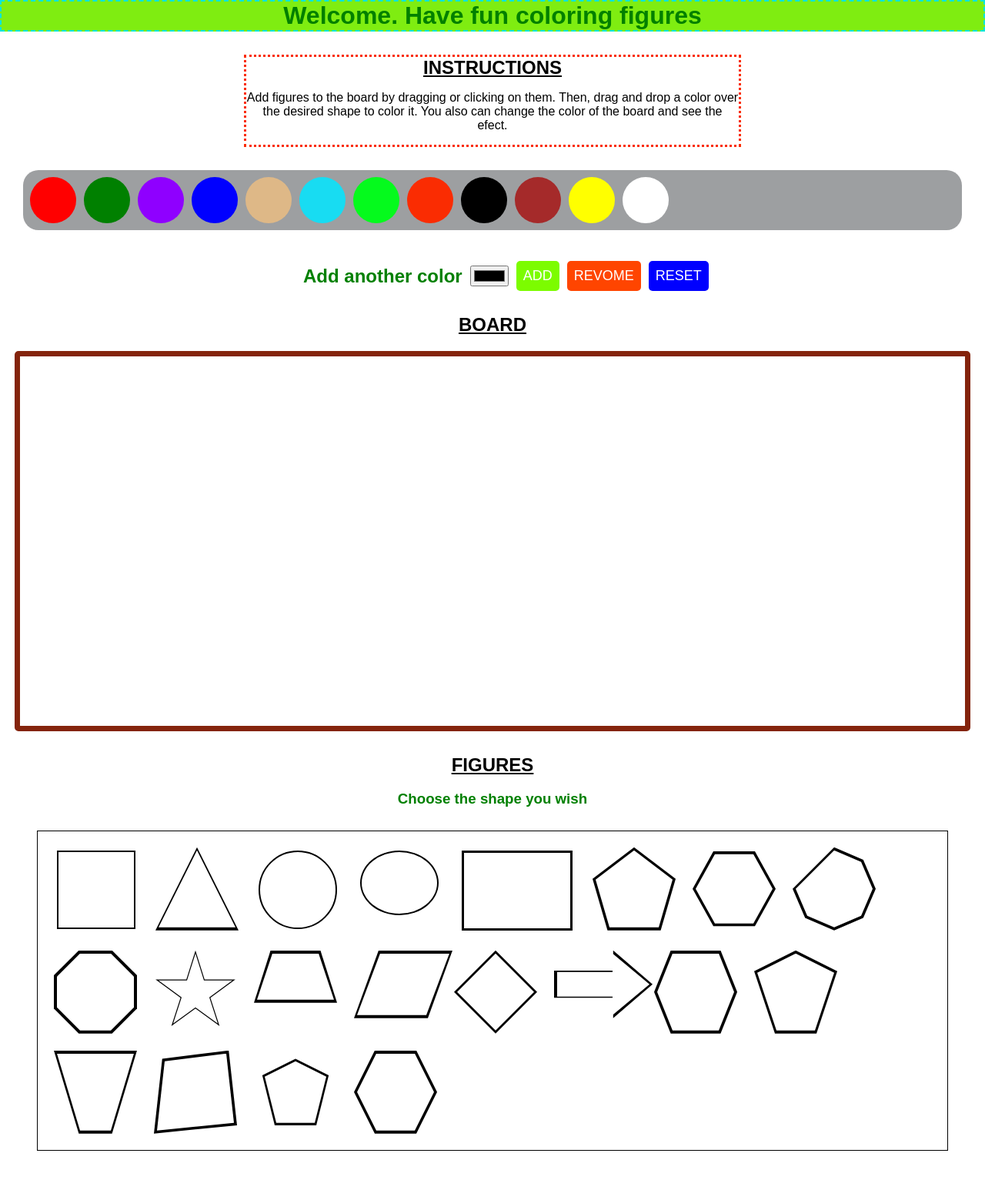
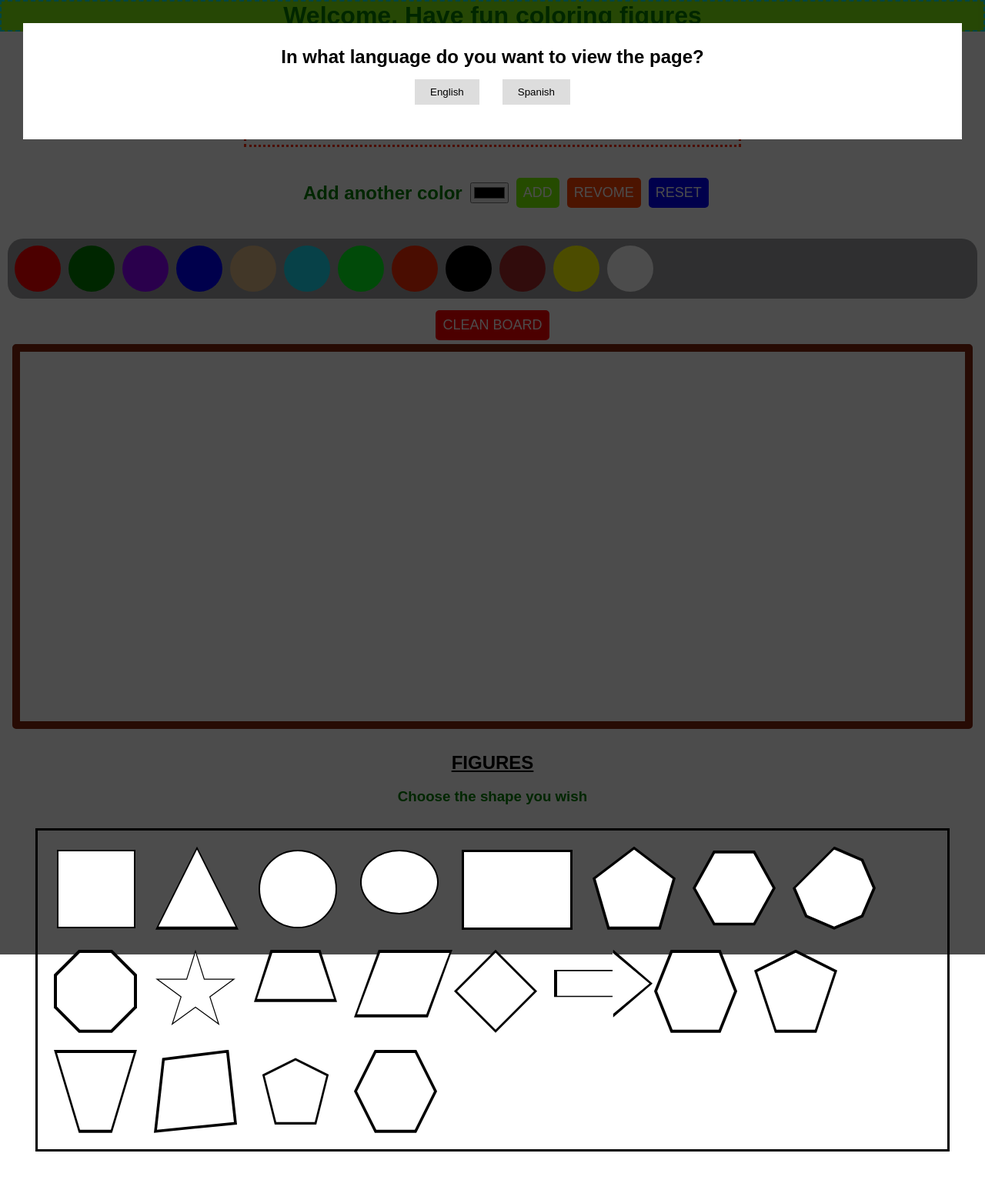
Before and after one commit to jhonfredy7777/js-project1, a Django app: page / in a window 1280 px wide. Shown: the whole page at 77% size. Before the commit the page ends 1495 px from the top, so only its background shows below. Run offline with Django 5.2, Linux system fonts and the light colour scheme.

Commit message:
add button to clean the board and give hover effect to all buttons and colors. Add a modal window for the user to choose the page language using localStorage.

```diff
--- a/jscolorgame/static/css/styles.css
+++ b/jscolorgame/static/css/styles.css
@@ -19,6 +19,7 @@ width: 50%;
 margin:auto;
 padding: 0;
 border: 3px dotted #fa2c02;
+margin-bottom: 30px;
 }
 .instructions h2,p{
 text-align: center;
@@ -32,7 +33,8 @@ text-transform: uppercase;
 background-color: #9d9fa1;
 min-height: 70px;
 height: fit-content;
-margin: 30px;
+margin: 10px;
+margin-top: 30px;
 padding: 4px;
 display: flex;
 align-items: center;
@@ -91,19 +93,25 @@ border: none;
 /* ---------- colors section ends ------------------------------------------------ */
 
 /* ---------- board section ------------------------------------------------------ */
-.board-leyend{
+
+.board-head{
 text-align: center;
-margin: 20px;
 }
-.board-leyend h2{
-text-decoration: underline;
+.board-head button{
+background-color: red;
+border-radius: 5px;
+padding: 9px;
+font-size: 18px;
 text-transform: uppercase;
+color: white;
+border: none;
+margin: 5px;
 }
 .board{
 width: 96%;
 min-height: 60vh;
 height: fit-content;
-border: 7px solid #84240c;
+border: 10px solid #84240c;
 border-radius: 5px;
 margin: auto;
 display: flex;
@@ -126,7 +134,7 @@ text-transform: uppercase;
 .figures-container{
 width: 90%;
 height: fit-content;
-border: 1.5px solid black;
+border: 3px solid black;
 margin: auto;
 margin-top: 20px;
 margin-bottom: 50px;
@@ -590,3 +598,32 @@ z-index: 1;
 
 
 /* ----------- figures section ends------------------------------------------------- */
+
+
+/* ----------- modal-------------------------- */
+
+/* .modal-overlay{
+  background: rgba(0, 0, 0, 0.7);
+  width: 100%;
+  height: 100%;
+  box-sizing: border-box;
+  position: absolute;
+} */
+
+@keyframes show{
+  from{
+    opacity: 0;
+  }
+  to{
+    opacity: 1;
+  }
+}
+
+@keyframes vanish{
+  from{
+    opacity: 1;
+  }
+  to{
+    opacity: 0;
+  }
+}
--- a/jscolorgame/static/js/script.js
+++ b/jscolorgame/static/js/script.js
@@ -19,6 +19,15 @@ let colors = [
 ]
 
 // ------------------ color functionality -----------------------------------
+// hoveroncolor function
+const hoverOnColors = ()=>{
+    const allColors= document.querySelectorAll('.colors')
+    allColors.forEach(color => {
+    color.addEventListener('mouseover', () => {
+        color.style.cursor = "pointer";
+    });
+});
+}
 
 // addcolor function
 const addColor = (color)=>{
@@ -40,6 +49,8 @@ const addColor = (color)=>{
 
     // add the color element to the color container
     colorsContainer.appendChild(colorElement)
+    // add hover effect
+    hoverOnColors()
 
 
 
@@ -53,9 +64,9 @@ colors.forEach(color =>{
 // custom add colors
 document.addEventListener('DOMContentLoaded', () => {
     const colorInput = document.getElementById('user-color');
-    const submitButton = document.getElementById('submit');
+    const addButton = document.getElementById('submit');
 
-    submitButton.addEventListener('click', () => {
+    addButton.addEventListener('click', () => {
         const selectedColor = colorInput.value;
         // add user color
         addColor(selectedColor);
@@ -86,6 +97,34 @@ document.addEventListener('DOMContentLoaded', () => {
 })
 
     });
+});
+
+// hover effects on buttons
+document.addEventListener('DOMContentLoaded', () => {
+    const addButton = document.getElementById('submit');
+    const removeButton = document.getElementById('remove');
+    const resetButton = document.getElementById('reset');
+    const colorInput = document.getElementById('user-color');
+
+    // clean button
+    cleanButton.addEventListener("mouseover",()=>{
+    cleanButton.style.cursor= "pointer"
+    })
+    // add, remove, reset buttons
+    addButton.addEventListener("mouseover",()=>{
+        addButton.style.cursor= "pointer"
+    })
+    removeButton.addEventListener("mouseover",()=>{
+        removeButton.style.cursor= "pointer"
+    })
+    resetButton.addEventListener("mouseover",()=>{
+        resetButton.style.cursor= "pointer"
+    })
+    // color input
+    colorInput.addEventListener("mouseover",()=>{
+        colorInput.style.cursor= "pointer"
+    })
+
 });
 
 // -----------------------------figures functionality------------------------------
@@ -126,19 +165,46 @@ shapediv.setAttribute("draggable","true")
 figuresContainer.appendChild(shapediv)
 }
 
+// hover effect on the figures
+const allFigures= document.querySelectorAll('.child')
+
+allFigures.forEach(fig => {
+    fig.addEventListener('mouseover', () => {
+        fig.style.cursor="pointer"
+        fig.style.transform = 'scale(1.1)';
+        fig.style.boxShadow = '0 4px 10px rgba(0,0,0,0.3)';
+    });
+
+    fig.addEventListener('mouseout', () => {
+        fig.style.transform = 'scale(1)';
+        fig.style.boxShadow = 'none';
+    });
+});
+
+
+
 // ------------------------------- drag and drop events -----------------------
 const board= document.querySelector('.board')
 const colorContainer= document.querySelector('.colors-container')
 const figureContainer= document.querySelector('.figures-container')
 
-// from figures container to board
+// clean board
+const cleanButton = document.getElementById('cleanbtn')
+cleanButton.addEventListener("click",()=>{
+    while (board.firstChild) {
+    board.removeChild(board.firstChild);
+}
+})
+
+
+// drag figures to the board
 figureContainer.addEventListener("dragstart",(event)=>{
     event.dataTransfer.setData("classname",event.target.className)
     console.log("target:",event.target.className)
 
 })
 
-// from colors contaianer to board
+// drag colors to the board
 colorContainer.addEventListener("dragstart",(event)=>{
     event.dataTransfer.setData("color",event.target.style.backgroundColor)
     console.log("target:",event.target.style.backgroundColor)
@@ -177,28 +243,155 @@ figureContainer.addEventListener("click",(event)=>{
 
 })
 
-// hover efect on the figures
-const allFigures= document.querySelectorAll('.child')
-
-allFigures.forEach(fig => {
-    fig.addEventListener('mouseover', () => {
-        fig.style.transform = 'scale(1.1)';
-        fig.style.boxShadow = '0 4px 10px rgba(0,0,0,0.3)';
-    });
-
-    fig.addEventListener('mouseout', () => {
-        fig.style.transform = 'scale(1)';
-        fig.style.boxShadow = 'none';
-    });
-});
-
-
+// draw function
 const drawOnBoard = (class1,class2)=>{
     const divshape= document.createElement('div')
     divshape.classList.add(class1,class2)
     const board= document.querySelector('.board')
     board.appendChild(divshape)
 
+}
 
 
+// Language modal. Yes, All from javascript
+const modalOverlay= document.querySelector('.modal-overlay')
+const modal = document.createElement('div')
+const h2 = document.createElement('h2')
+const ENButton = document.createElement('button')
+const ESButton = document.createElement('button')
+ENButton.classList.add('en')
+ESButton.classList.add('es')
+
+// html content
+h2.innerHTML="In what language do you want to view the page?"
+ENButton.innerHTML="English"
+ESButton.innerHTML="Spanish"
+// modal styles
+modal.style.background= "#fff"
+modal.style.margin= "30px"
+modal.style.padding= "30px"
+modal.style.textAlign="center"
+h2.style.textAlign="center"
+// buttons styles
+ENButton.style.padding= "9px 20px"
+ESButton.style.padding= "9px 20px"
+ENButton.style.margin= "15px"
+ESButton.style.margin= "15px"
+ENButton.style.border= "none"
+ESButton.style.border= "none"
+ENButton.style.background= "#ddd"
+ESButton.style.background= "#ddd"
+
+// All together
+modal.appendChild(h2)
+modal.appendChild(ENButton)
+modal.appendChild(ESButton)
+modalOverlay.appendChild(modal)
+
+// hover
+ENButton.addEventListener("mouseover",()=>{
+    ENButton.style.cursor="pointer"
+    ENButton.style.background="#0af548"
+})
+ESButton.addEventListener("mouseover",()=>{
+    ESButton.style.cursor="pointer"
+    ESButton.style.background="#0af548"
+})
+
+ENButton.addEventListener("mouseleave",()=>{
+    ENButton.style.background="#ddd"
+})
+ESButton.addEventListener("mouseleave",()=>{
+    ESButton.style.background="#ddd"
+})
+
+//animation
+document.addEventListener('DOMContentLoaded',()=>{
+    modalOverlay.style.height= "155vh"
+    modalOverlay.style.width="100%"
+    modalOverlay.style.position="absolute"
+    modalOverlay.style.boxSizing="border-box"
+    modalOverlay.style.opacity="0"
+    modalOverlay.style.background="rgba(0, 0, 0, 0.7)"
+    modalOverlay.style.animation="show 1s forwards"
+
+})
+
+
+// define language
+const setLanguage = ()=>{
+    document.querySelector(".en").addEventListener("click",()=>{
+        localStorage.setItem("language","en")
+        closeModal()
+    })
+    document.querySelector(".es").addEventListener("click",()=>{
+        localStorage.setItem("language","es")
+        closeModal()
+    })
+
 }
+
+// close modal
+const closeModal = ()=>{
+    modalOverlay.style.animation= 'vanish 1s forwards'
+    setTimeout(()=>modalOverlay.style.display='none',1000)
+}
+
+const language = localStorage.getItem('language')
+
+if (!language){
+    setLanguage()
+}else {
+    console.log(`language: ${language}`)
+    modalOverlay.style.display= "none"
+}
+
+// ----page in Spanish ----
+
+// when selecting Spanish
+
+document.querySelector(".es").addEventListener("click",()=>{
+    welcomeTitle= document.querySelector('.welcome')
+    welcomeTitle.innerHTML="Bienvenido. Diviértete coloreando figuras."
+    instructions= document.querySelector('.instructions')
+    instructions.children[0].innerHTML="instrucciones"
+    instructions.children[1].innerHTML="Añade figuras al tablero arrastrándolas o haciendo clic en ellas. Luego, arrastra y suelta un color sobre la figura deseada para colorearla. También puedes cambiar el color del tablero y ver el efecto."
+
+    addUserColors= document.querySelector('.add-user-color')
+    addUserColors.children[0].innerHTML="Agrega otro color"
+    addUserColors.children[2].setAttribute("value","agregar")
+    addUserColors.children[3].setAttribute("value","eliminar")
+    addUserColors.children[4].setAttribute("value","restablecer")
+
+    cleanbtn= document.getElementById('cleanbtn')
+    cleanbtn.innerHTML="vaciar tablero"
+
+    figureLeyend=document.querySelector('.figure-leyend')
+    figureLeyend.children[0].innerHTML="Figuras"
+    figureLeyend.children[1].innerHTML="Elige la figura que quieras"
+
+})
+
+// when the page is reloaded
+if(language=="es"){
+    welcomeTitle= document.querySelector('.welcome')
+    welcomeTitle.innerHTML="Bienvenido. Diviértete coloreando figuras."
+
+    instructions= document.querySelector('.instructions')
+    instructions.children[0].innerHTML="instrucciones"
+    instructions.children[1].innerHTML="Añade figuras al tablero arrastrándolas o haciendo clic en ellas. Luego, arrastra y suelta un color sobre la figura deseada para colorearla. También puedes cambiar el color del tablero y ver el efecto."
+
+    addUserColors= document.querySelector('.add-user-color')
+    addUserColors.children[0].innerHTML="Agrega otro color"
+    addUserColors.children[2].setAttribute("value","agregar")
+    addUserColors.children[3].setAttribute("value","eliminar")
+    addUserColors.children[4].setAttribute("value","restablecer")
+
+    cleanbtn= document.getElementById('cleanbtn')
+    cleanbtn.innerHTML="vaciar tablero"
+
+    figureLeyend=document.querySelector('.figure-leyend')
+    figureLeyend.children[0].innerHTML="Figuras"
+    figureLeyend.children[1].innerHTML="Elige la figura que quieras"
+
+}
--- a/jscolorgame/templates/index.html
+++ b/jscolorgame/templates/index.html
@@ -8,6 +8,7 @@
     <link rel="stylesheet" href="{% static 'css/styles.css' %}">
 </head>
 <body>
+    <div class="modal-overlay"></div>
     <!-- Welcome message -->
     <h1 class="welcome">Welcome. Have fun coloring figures</h1>
     <main>
@@ -15,13 +16,11 @@
         <div class="instructions">
             <h2>instructions</h2>
             <p>Add figures to the board by dragging or clicking on them. Then, drag and drop a color over the desired shape to color it.
-                You also can change the color of the board and see the efect.
+                You can also change the color of the board and see the effect.
 
             </p>
         </div>
 
-        <!-- colors to drag and drop -->
-        <div class="colors-container"></div>
         <!-- color input to user -->
         <div class="add-user-color">
             <h2>Add another color</h2>
@@ -29,27 +28,25 @@
             <input id="submit" type="submit" value="add">
             <input id="remove" type="submit" value="revome">
             <input id="reset" type="submit" value="reset">
+        </div>
 
-
-        </div>
+        <!-- colors to drag and drop -->
+        <div class="colors-container"></div>
 
 
         <!-- board to paint -->
-        <div class="board-leyend">
-            <h2>board</h2>
+        <div class="board-head">
+            <button id="cleanbtn">Clean board</button>
         </div>
-        <div class="board">
 
-        </div>
+        <div class="board"></div>
         <!-- figures to drag and drop -->
         <div class="figure-leyend">
             <h2>Figures</h2>
             <h3>Choose the shape you wish</h3>
         </div>
 
-        <div class="figures-container">
-
-        </div>
+        <div class="figures-container"></div>
     </main>
 <script src="{% static 'js/script.js' %}" ></script>
 </body>
```
